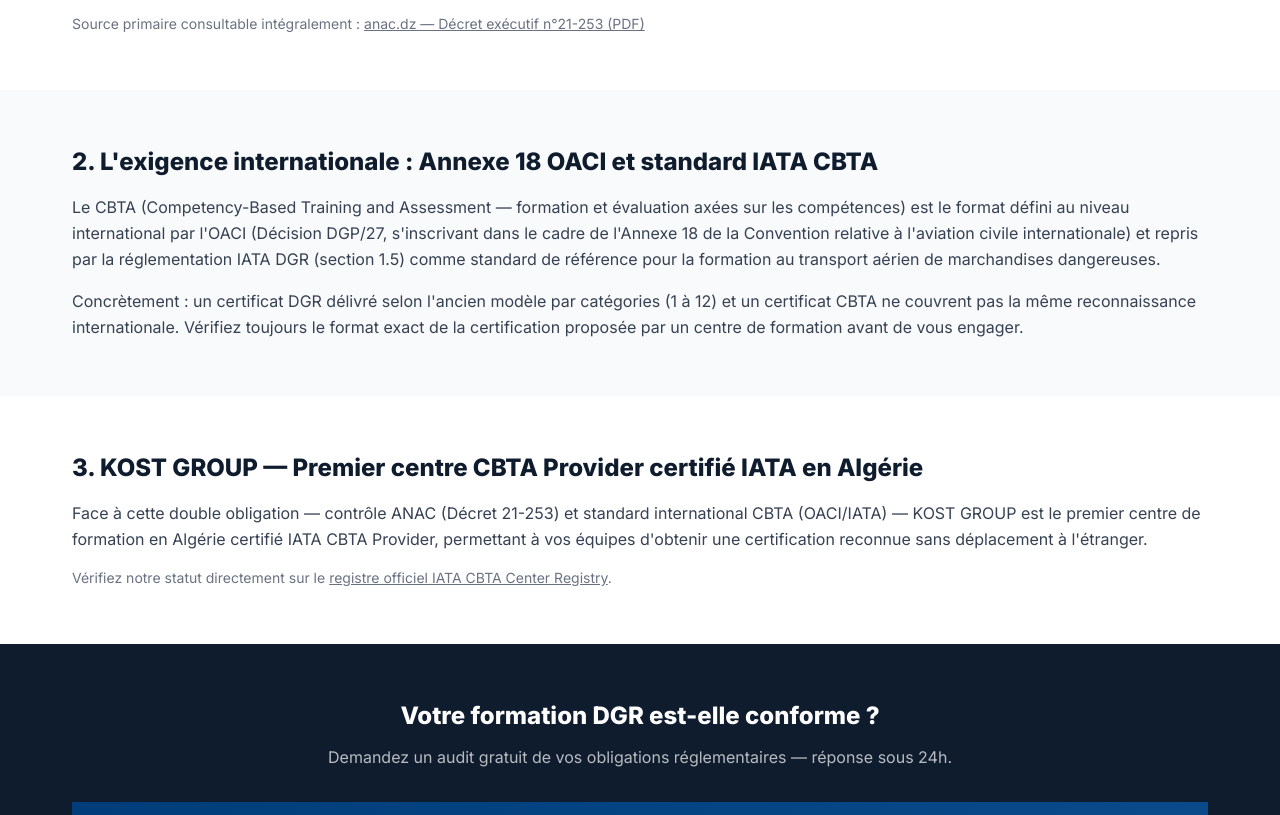
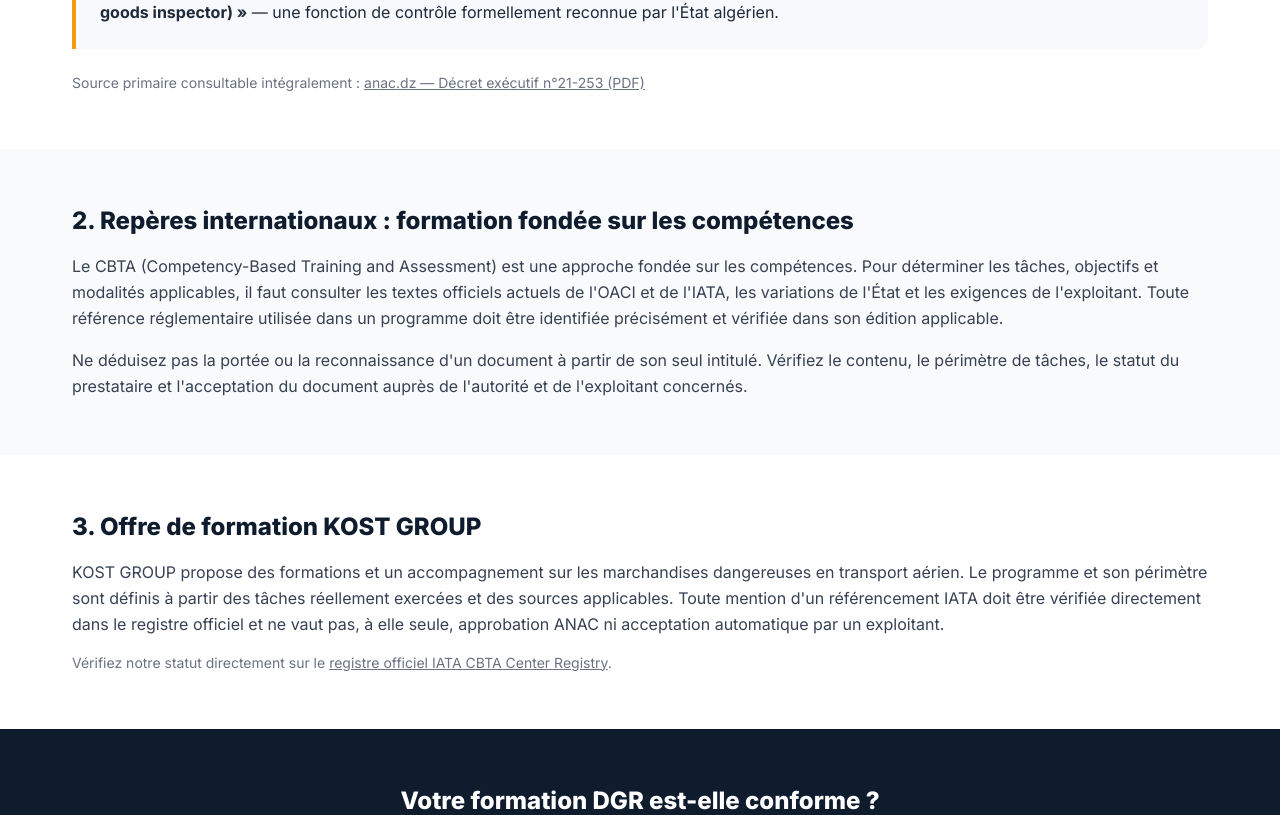
Before and after one commit to relaxsaadi/cbta, a Next.js app: page /reglementation-dgr-algerie in a window 1280 px wide. Shown: the part 1225-2040 px from the top of the page. Built offline with nearby package versions, Linux system fonts and the light colour scheme; no server answers.

Commit message:
fix(public-dgr): remove unsupported regulatory and recognition claims

```diff
--- a/app/reglementation-dgr-algerie/page.tsx
+++ b/app/reglementation-dgr-algerie/page.tsx
@@ -9,7 +9,7 @@ import LeadForm from "@/components/LeadForm";
 export const metadata: Metadata = {
   title: "Réglementation DGR Algérie — Décret 21-253 & ANAC",
   description:
-    "Le Décret 21-253 impose à l'ANAC le contrôle des formations DGR en Algérie. Cadre légal complet, sources officielles, et solution CBTA certifiée IATA.",
+    "Repères sur le contrôle des programmes de formation liés au transport aérien de marchandises dangereuses, à lire avec le texte officiel et les exigences applicables.",
   alternates: { canonical: "/reglementation-dgr-algerie" },
   keywords: [
     "décret 21-253 marchandises dangereuses",
@@ -22,7 +22,7 @@ export const metadata: Metadata = {
   openGraph: {
     title: "Réglementation DGR en Algérie — Décret 21-253 & ANAC",
     description:
-      "Le cadre légal complet, sourcé au Journal Officiel : obligation de contrôle ANAC des formations marchandises dangereuses (Décret 21-253, Art. 14).",
+      "Repères documentaires sur le contrôle ANAC prévu par le Décret exécutif n°21-253 ; le périmètre de chaque obligation doit être vérifié dans le texte complet et les règles applicables.",
     url: "https://dgr.kostacademy.com/reglementation-dgr-algerie",
   },
 };
@@ -49,10 +49,10 @@ const faqSchema = {
   mainEntity: [
     {
       "@type": "Question",
-      name: "Existe-t-il une obligation légale de formation DGR en Algérie ?",
+      name: "Que prévoit le Décret 21-253 concernant les programmes de formation DGR ?",
       acceptedAnswer: {
         "@type": "Answer",
-        text: "Oui. Le Décret exécutif n°21-253 du 6 juin 2021 (Journal Officiel n°46) impose à l'ANAC, dans son article 14, « l'examen et l'évaluation des procédures et des programmes de formation des exploitants des services aériens pour le transport de marchandises dangereuses ». L'Annexe 1 du même décret exige que l'inspecteur en exploitation technique maîtrise la « réglementation de transport aérien de marchandises dangereuses ».",
+        text: "L'article 14 vise l'examen et l'évaluation, par l'ANAC, des procédures et programmes de formation des exploitants des services aériens pour le transport de marchandises dangereuses. Cet extrait ne suffit pas à conclure que chaque salarié d'un transitaire ou chaque agent cargo relève automatiquement d'une fonction 7.1. Le périmètre individuel doit être déterminé à partir des tâches, du texte complet, des règles de l'État et des exigences de l'exploitant.",
       },
     },
     {
@@ -65,10 +65,10 @@ const faqSchema = {
     },
     {
       "@type": "Question",
-      name: "Le format CBTA est-il obligatoire pour les formations DGR ?",
+      name: "Comment vérifier si un parcours CBTA est applicable ?",
       acceptedAnswer: {
         "@type": "Answer",
-        text: "Le CBTA (Competency-Based Training and Assessment) est le format défini par l'OACI (Annexe 18, Décision DGP/27) et repris par la réglementation IATA DGR (section 1.5) comme standard international de référence pour la formation aux marchandises dangereuses. KOST GROUP est le premier centre CBTA Provider certifié IATA en Algérie.",
+        text: "Le CBTA est une approche fondée sur les compétences utilisée dans les cadres de formation aux marchandises dangereuses. Son application précise, les tâches concernées et les modalités d'évaluation doivent être vérifiées dans les éditions officielles en vigueur, les variations de l'État et les exigences de l'exploitant. Cette page ne constitue ni une décision juridique ni une validation de prestataire.",
       },
     },
   ],
@@ -102,9 +102,7 @@ export default function ReglementationPage() {
               Réglementation du transport de marchandises dangereuses en Algérie
             </h1>
             <p className="text-white/80 text-lg max-w-2xl leading-relaxed">
-              Le Décret exécutif n°21-253 impose à l'ANAC une obligation légale de contrôle des
-              formations DGR. Voici les textes exacts, sourcés au Journal Officiel — vérifiables
-              par vous-même.
+              Le Décret exécutif n°21-253 décrit notamment des missions de contrôle relatives aux programmes de formation des exploitants des services aériens pour le transport de marchandises dangereuses. Les extraits ci-dessous doivent être lus dans le texte complet ; ils ne déterminent pas à eux seuls les fonctions applicables à chaque salarié ou prestataire.
             </p>
           </div>
         </section>
@@ -180,21 +178,13 @@ export default function ReglementationPage() {
         <section className="bg-gray-50 py-14">
           <div className="container-x max-w-3xl">
             <h2 className="text-2xl font-extrabold text-[#0f1c2e] mb-4">
-              2. L'exigence internationale : Annexe 18 OACI et standard IATA CBTA
+              2. Repères internationaux : formation fondée sur les compétences
             </h2>
             <p className="text-gray-700 leading-relaxed mb-4">
-              Le CBTA (Competency-Based Training and Assessment — formation et évaluation axées
-              sur les compétences) est le format défini au niveau international par l'OACI
-              (Décision DGP/27, s'inscrivant dans le cadre de l'Annexe 18 de la Convention relative
-              à l'aviation civile internationale) et repris par la réglementation IATA DGR (section
-              1.5) comme standard de référence pour la formation au transport aérien de
-              marchandises dangereuses.
+              Le CBTA (Competency-Based Training and Assessment) est une approche fondée sur les compétences. Pour déterminer les tâches, objectifs et modalités applicables, il faut consulter les textes officiels actuels de l'OACI et de l'IATA, les variations de l'État et les exigences de l'exploitant. Toute référence réglementaire utilisée dans un programme doit être identifiée précisément et vérifiée dans son édition applicable.
             </p>
             <p className="text-gray-700 leading-relaxed">
-              Concrètement : un certificat DGR délivré selon l'ancien modèle par catégories (1 à
-              12) et un certificat CBTA ne couvrent pas la même reconnaissance internationale.
-              Vérifiez toujours le format exact de la certification proposée par un centre de
-              formation avant de vous engager.
+              Ne déduisez pas la portée ou la reconnaissance d'un document à partir de son seul intitulé. Vérifiez le contenu, le périmètre de tâches, le statut du prestataire et l'acceptation du document auprès de l'autorité et de l'exploitant concernés.
             </p>
           </div>
         </section>
@@ -202,13 +192,10 @@ export default function ReglementationPage() {
         {/* Positionnement KOST */}
         <section className="container-x max-w-3xl py-14">
           <h2 className="text-2xl font-extrabold text-[#0f1c2e] mb-4">
-            3. KOST GROUP — Premier centre CBTA Provider certifié IATA en Algérie
+            3. Offre de formation KOST GROUP
           </h2>
           <p className="text-gray-700 leading-relaxed mb-4">
-            Face à cette double obligation — contrôle ANAC (Décret 21-253) et standard
-            international CBTA (OACI/IATA) — KOST GROUP est le premier centre de formation en
-            Algérie certifié IATA CBTA Provider, permettant à vos équipes d'obtenir une
-            certification reconnue sans déplacement à l'étranger.
+            KOST GROUP propose des formations et un accompagnement sur les marchandises dangereuses en transport aérien. Le programme et son périmètre sont définis à partir des tâches réellement exercées et des sources applicables. Toute mention d'un référencement IATA doit être vérifiée directement dans le registre officiel et ne vaut pas, à elle seule, approbation ANAC ni acceptation automatique par un exploitant.
           </p>
           <p className="text-sm text-gray-500">
             Vérifiez notre statut directement sur le{" "}
@@ -231,7 +218,7 @@ export default function ReglementationPage() {
               Votre formation DGR est-elle conforme ?
             </h2>
             <p className="text-white/70 leading-relaxed">
-              Demandez un audit gratuit de vos obligations réglementaires — réponse sous 24h.
+              Demandez un échange de cadrage sur vos tâches, vos sources et vos besoins de formation. Cette démarche ne constitue pas un audit juridique ou une validation de conformité.
             </p>
           </div>
           <div className="container-x max-w-xl">
```
